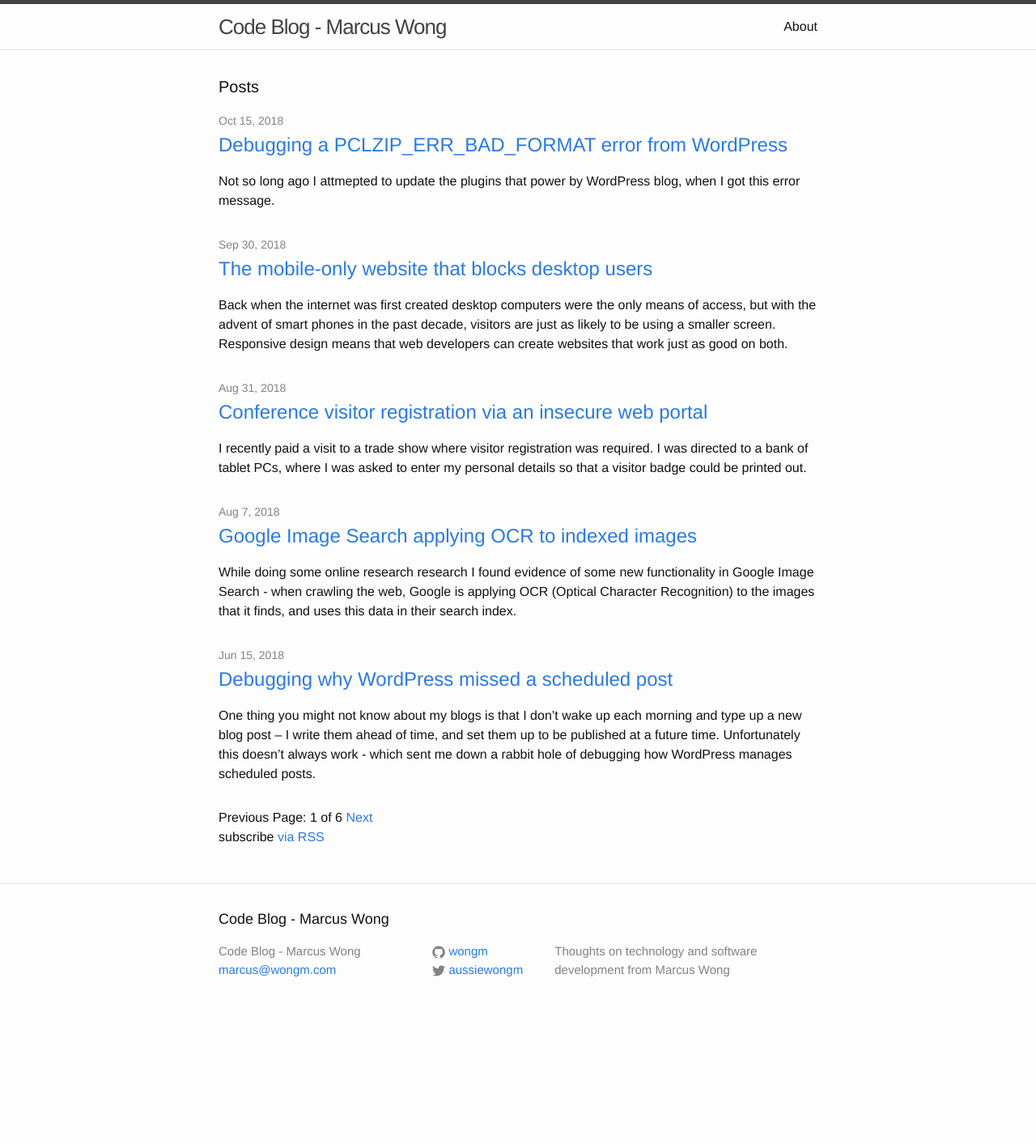
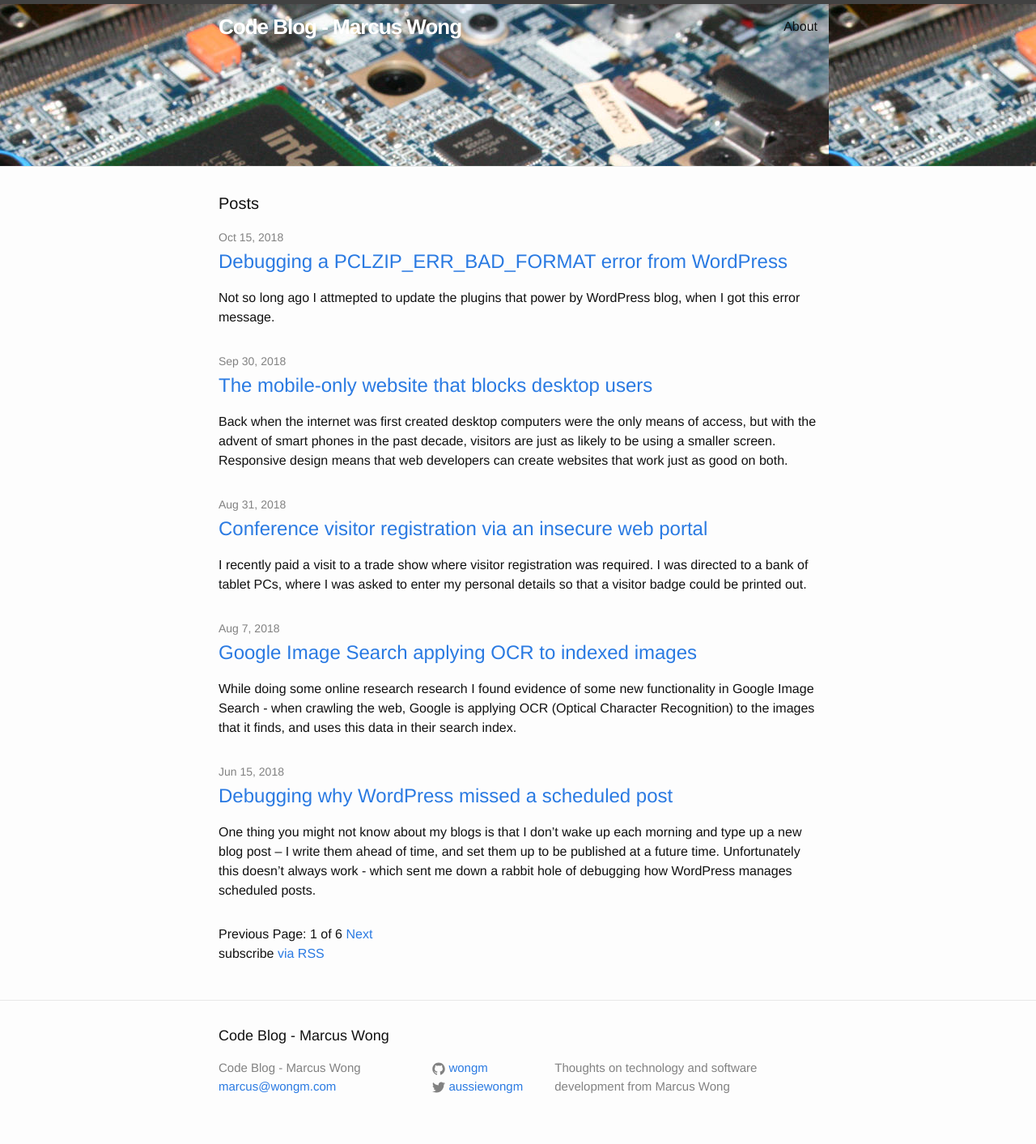
Before and after one commit to wongm/wongm.github.io, a Jekyll site: the page built from index.html, in a window 1280 px wide. Shown: the whole page at 81% size. Built offline with Jekyll 4.4.1, drawn with Linux system fonts in a browser that asks for light colours; the list of posts is cut into pages by our own code; before the commit the page ends 1269 px from its top, so only the background shows below that.

Commit message:
Spike styling change

```diff
--- a/_includes/header.html
+++ b/_includes/header.html
@@ -7,9 +7,9 @@
     <nav class="site-nav">
       <a href="#" class="menu-icon">
         <svg viewBox="0 0 18 15">
-          <path fill="#424242" d="M18,1.484c0,0.82-0.665,1.484-1.484,1.484H1.484C0.665,2.969,0,2.304,0,1.484l0,0C0,0.665,0.665,0,1.484,0 h15.031C17.335,0,18,0.665,18,1.484L18,1.484z"/>
-          <path fill="#424242" d="M18,7.516C18,8.335,17.335,9,16.516,9H1.484C0.665,9,0,8.335,0,7.516l0,0c0-0.82,0.665-1.484,1.484-1.484 h15.031C17.335,6.031,18,6.696,18,7.516L18,7.516z"/>
-          <path fill="#424242" d="M18,13.516C18,14.335,17.335,15,16.516,15H1.484C0.665,15,0,14.335,0,13.516l0,0 c0-0.82,0.665-1.484,1.484-1.484h15.031C17.335,12.031,18,12.696,18,13.516L18,13.516z"/>
+          <path fill="#FFFF00" d="M18,1.484c0,0.82-0.665,1.484-1.484,1.484H1.484C0.665,2.969,0,2.304,0,1.484l0,0C0,0.665,0.665,0,1.484,0 h15.031C17.335,0,18,0.665,18,1.484L18,1.484z"/>
+          <path fill="#FFFF00" d="M18,7.516C18,8.335,17.335,9,16.516,9H1.484C0.665,9,0,8.335,0,7.516l0,0c0-0.82,0.665-1.484,1.484-1.484 h15.031C17.335,6.031,18,6.696,18,7.516L18,7.516z"/>
+          <path fill="#FFFF00" d="M18,13.516C18,14.335,17.335,15,16.516,15H1.484C0.665,15,0,14.335,0,13.516l0,0 c0-0.82,0.665-1.484,1.484-1.484h15.031C17.335,12.031,18,12.696,18,13.516L18,13.516z"/>
         </svg>
       </a>
 
--- a/_sass/_layout.scss
+++ b/_sass/_layout.scss
@@ -2,9 +2,10 @@
  * Site header
  */
 .site-header {
+    background-image: url(/images/chips.jpg);
     border-top: 5px solid $grey-color-dark;
     border-bottom: 1px solid $grey-color-light;
-    min-height: 56px;
+    min-height: 200px;
 
     // Positioning context for the mobile navigation icon
     position: relative;
@@ -17,10 +18,11 @@
     letter-spacing: -1px;
     margin-bottom: 0;
     float: left;
+    font-weight: bolder;
 
     &,
     &:visited {
-        color: $grey-color-dark;
+        color: white;
     }
 }
 
```
Also changed, not shown: images/chips.jpg (added).
